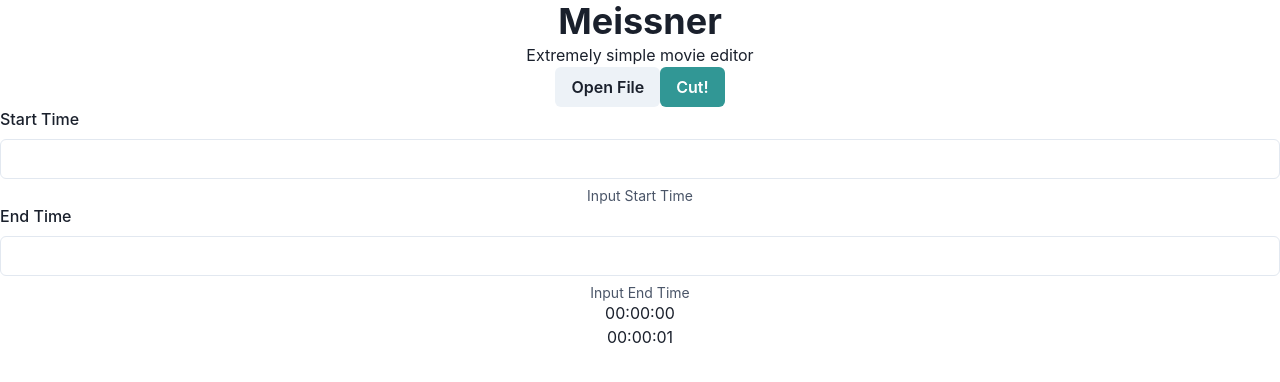
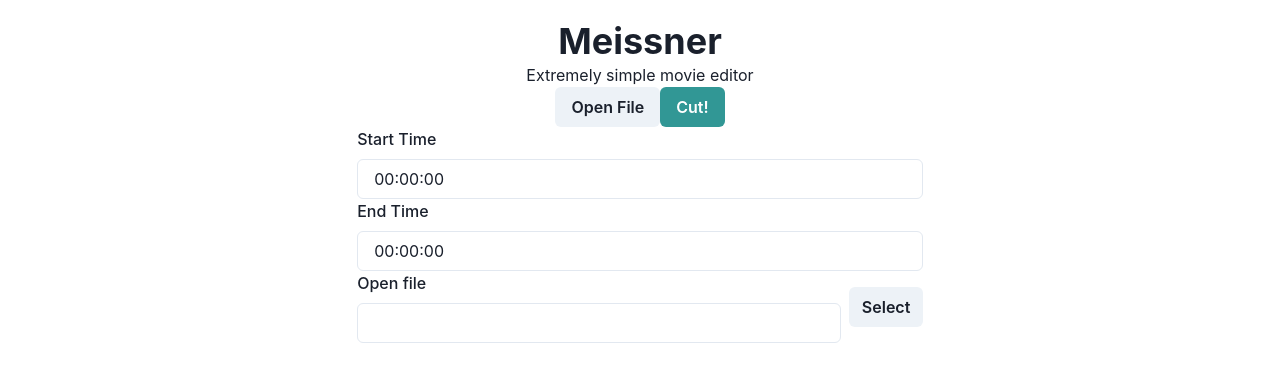
Before and after one commit to taro0079/meissner, a React (Create React App) app: page / in a window 1280 px wide. Shown: the top 382 px of the page. Built offline with nearby package versions, Linux system fonts and the light colour scheme.

Commit message:
dialogの実装

```diff
--- a/src/App.tsx
+++ b/src/App.tsx
@@ -1,53 +1,47 @@
-import React, { startTransition } from "react";
 import "./App.css";
 import { invoke } from "@tauri-apps/api/tauri";
 import { open } from "@tauri-apps/api/dialog";
 import { ChakraProvider } from "@chakra-ui/react";
-import {Button} from "@chakra-ui/react"
-import { Text } from "@chakra-ui/react"
-import { Heading } from "@chakra-ui/react"
+import { Button } from "@chakra-ui/react";
+import { Text } from "@chakra-ui/react";
+import { Heading } from "@chakra-ui/react";
+import { Container } from "@chakra-ui/react";
 import Form from "./form";
-import {startTimeAtom, endTimeAtom} from './myjotai';
+import { startTimeAtom, endTimeAtom } from "./myjotai";
 import { useAtom } from "jotai";
+import Dialog from "./fileDialog";
 
 function App() {
-
   const openFileDialog = () => {
     open().then((files) => console.log(files));
   };
   const exeffmpeg = (startTime: string, endTime: string) => {
-    invoke("cut_movie", {start: startTime, end: endTime});
-  }
+    invoke("cut_movie", { start: startTime, end: endTime });
+  };
 
-  function executeCommands() {
-    for (let arg of [1, 2]) {
-      invoke("command_with_error", { arg })
-        .then((message) => {
-          console.log("command_with_error", message);
-        })
-        .catch((message) => {
-          console.error("command_with_error", message);
-        });
-    }
-  }
-
-  const [startTime] = useAtom(startTimeAtom)
-  const [endTime] = useAtom(endTimeAtom)
+  const [startTime] = useAtom(startTimeAtom);
+  const [endTime] = useAtom(endTimeAtom);
 
   return (
     <ChakraProvider>
-      <div className="App">
+      <Container padding="5">
+        <div className="App">
           <div className="text-center">
             <Heading>Meissner</Heading>
             <Text>Extremely simple movie editor</Text>
           </div>
           <Button onClick={openFileDialog}>Open File</Button>
-          <Button colorScheme='teal' onClick={() => exeffmpeg(startTime, endTime)}>Cut!</Button>
-          <Form label='Start Time' atom={startTimeAtom}/>
-          <Form label='End Time' atom={endTimeAtom}/>
-          <p>{startTime}</p>
-          <p>{endTime}</p>
-      </div>
+          <Button
+            colorScheme="teal"
+            onClick={() => exeffmpeg(startTime, endTime)}
+          >
+            Cut!
+          </Button>
+          <Form label="Start Time" atom={startTimeAtom} />
+          <Form label="End Time" atom={endTimeAtom} />
+          <Dialog />
+        </div>
+      </Container>
     </ChakraProvider>
   );
 }
--- /dev/null
+++ b/src/fileDialog.tsx
@@ -0,0 +1,19 @@
+import {
+  FormControl,
+  FormLabel,
+  Input,
+  HStack,
+  Button,
+} from "@chakra-ui/react";
+const Dialog = () => {
+  return (
+    <HStack>
+      <FormControl>
+        <FormLabel>Open file</FormLabel>
+        <Input></Input>
+      </FormControl>
+      <Button>Select</Button>
+    </HStack>
+  );
+};
+export default Dialog;
--- a/src/form.tsx
+++ b/src/form.tsx
@@ -1,32 +1,23 @@
-import {
-    FormControl,
-    FormLabel,
-    FormErrorMessage,
-    FormHelperText,
-    Input
-} from '@chakra-ui/react'
-import { Atom, PrimitiveAtom, useAtom } from 'jotai'
-import { startTimeAtom } from './myjotai'
+import { FormControl, FormLabel, Input } from "@chakra-ui/react";
+import { PrimitiveAtom, useAtom } from "jotai";
 
 type prop = {
-    label: string
-    atom: PrimitiveAtom<string>
-}
-
+  label: string;
+  atom: PrimitiveAtom<string>;
+};
 
 const Form = (props: prop) => {
-    const [_, setTime] = useAtom(props.atom)
+  const [_, setTime] = useAtom(props.atom);
 
   return (
     <FormControl>
       <FormLabel>{props.label}</FormLabel>
       <Input
         onChange={(event) => setTime(event.target.value)}
+        defaultValue={"00:00:00"}
       />
-            <FormHelperText>Input {props.label}</FormHelperText>
     </FormControl>
   );
+};
 
-}
-
-export default Form
+export default Form;
```
Lines whose indentation alone changed are shown as unchanged.
